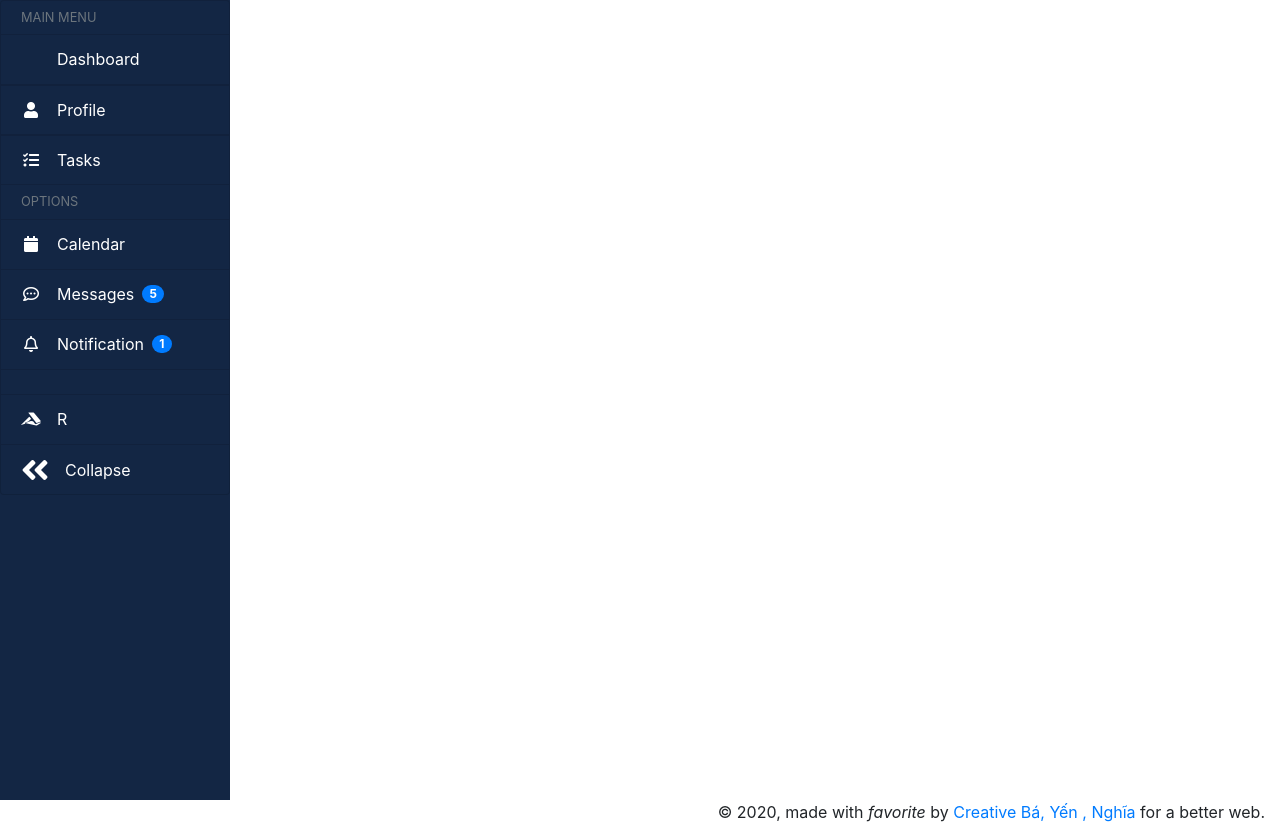
After one commit to HikPb/hn-naitei18-python-drs, a Django app: page /drs/ in a window 1280 px wide. The commit adds this page. Run offline with Django 3.2, Linux system fonts and the light colour scheme; some libraries are stand-ins or nearby versions.

Commit message:
create sidebar

```diff
--- a/dailyreportsystem/dailyreportsystem/settings.py
+++ b/dailyreportsystem/dailyreportsystem/settings.py
@@ -40,7 +40,6 @@ INSTALLED_APPS = [
     'django.contrib.messages',
     'django.contrib.staticfiles',
     'drs',
-    'table'
 ]
 
 MIDDLEWARE = [
--- a/dailyreportsystem/drs/admin.py
+++ b/dailyreportsystem/drs/admin.py
@@ -1,12 +1,12 @@
 from django.contrib import admin
 from django.contrib.auth.admin import UserAdmin
-from .forms import CustomUserCreationForm, CustomUserChangeForm
+# from .forms import CustomUserCreationForm, CustomUserChangeForm
 from .models import User, Form, Division, Position, Notification, Skill, TimeKeeping, Report
 
 
 class CustomUserAdmin(UserAdmin):
-    add_form = CustomUserCreationForm
-    form = CustomUserChangeForm
+    # add_form = CustomUserCreationForm
+    # form = CustomUserChangeForm
     model = User
     list_display = ('email', 'is_staff', 'is_active', 'manager_id',)
     list_filter = ('email', 'is_staff', 'is_active',)
--- /dev/null
+++ b/dailyreportsystem/drs/static/css/sidebar.css
@@ -0,0 +1,63 @@
+@import url('https://fonts.googleapis.com/css?family=Montserrat');
+
+/*-------------------------------- END ----*/
+    #body-row {
+        margin-left: 0;
+        margin-right: 0;
+    }
+
+    #sidebar-container {
+        min-height: 100vh;
+        background-color: #132644;
+        padding: 0;
+        /* flex: unset; */
+    }
+
+    .sidebar-expanded {
+        width: 230px;
+    }
+
+    .sidebar-collapsed {
+        /*width: 60px;*/
+        width: 100px;
+    }
+
+    /* ----------| Menu item*/
+    #sidebar-container .list-group a {
+        height: 50px;
+        color: white;
+    }
+
+    /* ----------| Submenu item*/
+    #sidebar-container .list-group li.list-group-item {
+        background-color: #132644;
+    }
+
+    #sidebar-container .list-group .sidebar-submenu a {
+        height: 45px;
+        padding-left: 30px;
+    }
+
+    .sidebar-submenu {
+        font-size: 0.9rem;
+    }
+
+    /* ----------| Separators */
+    .sidebar-separator-title {
+        background-color: #132644;
+        height: 35px;
+    }
+
+    .sidebar-separator {
+        background-color: #132644;
+        height: 25px;
+    }
+
+    .logo-separator {
+        background-color: #132644;
+        height: 60px;
+    }
+
+    a.bg-dark {
+        background-color: #132644 !important;
+    }
--- /dev/null
+++ b/dailyreportsystem/drs/static/js/sidebar.js
@@ -0,0 +1,28 @@
+// Hide submenus
+$('#body-row .collapse').collapse('hide');
+
+// Collapse/Expand icon
+$('#collapse-icon').addClass('fa-angle-double-left');
+
+// Collapse click
+$('[data-toggle=sidebar-colapse]').click(function() {
+    SidebarCollapse();
+});
+
+function SidebarCollapse () {
+    $('.menu-collapsed').toggleClass('d-none');
+    $('.sidebar-submenu').toggleClass('d-none');
+    $('.submenu-icon').toggleClass('d-none');
+    $('#sidebar-container').toggleClass('sidebar-expanded sidebar-collapsed');
+
+    // Treating d-flex/d-none on separators with title
+    var SeparatorTitle = $('.sidebar-separator-title');
+    if ( SeparatorTitle.hasClass('d-flex') ) {
+        SeparatorTitle.removeClass('d-flex');
+    } else {
+        SeparatorTitle.addClass('d-flex');
+    }
+
+    // Collapse/Expand icon
+    $('#collapse-icon').toggleClass('fa-angle-double-left fa-angle-double-right');
+}
--- /dev/null
+++ b/dailyreportsystem/drs/templates/base_generic.html
@@ -0,0 +1,157 @@
+{% load i18n %}
+
+{% block content %}
+<head>
+    {% load static %}
+    <link rel="stylesheet" href="{% static 'css/sidebar.css' %}">
+    <link rel="stylesheet" href="{% static 'css/navbar.css' %}">
+    <link rel="stylesheet" href="https://stackpath.bootstrapcdn.com/bootstrap/4.5.2/css/bootstrap.min.css" integrity="sha384-JcKb8q3iqJ61gNV9KGb8thSsNjpSL0n8PARn9HuZOnIxN0hoP+VmmDGMN5t9UJ0Z" crossorigin="anonymous">
+    <link rel="stylesheet" href="https://cdnjs.cloudflare.com/ajax/libs/font-awesome/5.14.0/css/all.min.css" integrity="sha512-1PKOgIY59xJ8Co8+NE6FZ+LOAZKjy+KY8iq0G4B3CyeY6wYHN3yt9PW0XpSriVlkMXe40PTKnXrLnZ9+fkDaog==" crossorigin="anonymous" />
+    <link rel="stylesheet" href="https://cdnjs.cloudflare.com/ajax/libs/animate.css/4.1.0/animate.min.css" integrity="sha512-kb1CHTNhoLzinkElTgWn246D6pX22xj8jFNKsDmVwIQo+px7n1yjJUZraVuR/ou6Kmgea4vZXZeUDbqKtXkEMg==" crossorigin="anonymous" />
+    <link rel="stylesheet" href="https://cdnjs.cloudflare.com/ajax/libs/hamburgers/1.1.3/hamburgers.min.css" integrity="sha512-+mlclc5Q/eHs49oIOCxnnENudJWuNqX5AogCiqRBgKnpoplPzETg2fkgBFVC6WYUVxYYljuxPNG8RE7yBy1K+g==" crossorigin="anonymous" />
+    <link rel="stylesheet" href="https://cdnjs.cloudflare.com/ajax/libs/select2/4.0.13/css/select2.min.css" integrity="sha512-nMNlpuaDPrqlEls3IX/Q56H36qvBASwb3ipuo3MxeWbsQB1881ox0cRv7UPTgBlriqoynt35KjEwgGUeUXIPnw==" crossorigin="anonymous" />
+</head>
+<div class="container-fluid p-0">
+
+<!-- Bootstrap row -->
+<div class="wrapper" id="body-row">
+
+    <!-- Sidebar -->
+<!--    <div class="row">-->
+<!--        <div class="col-sm-2">-->
+    <div id="sidebar-container" class="sidebar-expanded d-none d-md-block">
+        <!-- d-* hiddens the Sidebar in smaller devices. Its itens can be kept on the Navbar 'Menu' -->
+        <!-- Bootstrap List Group -->
+        <ul class="list-group">
+            <!-- Separator with title -->
+            <li class="list-group-item sidebar-separator-title text-muted d-flex align-items-center menu-collapsed">
+                <small>{% trans "MAIN MENU" %}</small>
+            </li>
+            <!-- /END Separator -->
+            <!-- Menu with submenu -->
+            <a href="#submenu1" data-toggle="collapse" aria-expanded="false"
+               class="bg-dark list-group-item list-group-item-action flex-column align-items-start">
+                <div class="d-flex w-100 justify-content-start align-items-center">
+                    <span class="fa fa-dashboard fa-fw mr-3"></span>
+                    <span class="menu-collapsed">Dashboard</span>
+                    <span class="submenu-icon ml-auto"></span>
+                </div>
+            </a>
+            <!-- Submenu content -->
+            <div id='submenu1' class="collapse sidebar-submenu">
+                <a href="#" class="list-group-item list-group-item-action bg-dark text-white">
+                    <span class="menu-collapsed">Charts</span>
+                </a>
+                <a href="#" class="list-group-item list-group-item-action bg-dark text-white">
+                    <span class="menu-collapsed">Reports</span>
+                </a>
+                <a href="#" class="list-group-item list-group-item-action bg-dark text-white">
+                    <span class="menu-collapsed">Tables</span>
+                </a>
+            </div>
+            <a href="#submenu2" data-toggle="collapse" aria-expanded="false"
+               class="bg-dark list-group-item list-group-item-action flex-column align-items-start">
+                <div class="d-flex w-100 justify-content-start align-items-center">
+                    <span class="fa fa-user fa-fw mr-3"></span>
+                    <span class="menu-collapsed">Profile</span>
+                    <span class="submenu-icon ml-auto"></span>
+                </div>
+            </a>
+            <!-- Submenu content -->
+            <div id='submenu2' class="collapse sidebar-submenu">
+                <a href="#" class="list-group-item list-group-item-action bg-dark text-white">
+                    <span class="menu-collapsed">Settings</span>
+                </a>
+                <a href="#" class="list-group-item list-group-item-action bg-dark text-white">
+                    <span class="menu-collapsed">Password</span>
+                </a>
+            </div>
+            <a href="#" class="bg-dark list-group-item list-group-item-action">
+                <div class="d-flex w-100 justify-content-start align-items-center">
+                    <span class="fa fa-tasks fa-fw mr-3"></span>
+                    <span class="menu-collapsed">Tasks</span>
+                </div>
+            </a>
+            <!-- Separator with title -->
+            <li class="list-group-item sidebar-separator-title text-muted d-flex align-items-center menu-collapsed">
+                <small>OPTIONS</small>
+            </li>
+            <!-- /END Separator -->
+            <a href="#" class="bg-dark list-group-item list-group-item-action">
+                <div class="d-flex w-100 justify-content-start align-items-center">
+                    <span class="fa fa-calendar fa-fw mr-3"></span>
+                    <span class="menu-collapsed">Calendar</span>
+                </div>
+            </a>
+            <a href="#" class="bg-dark list-group-item list-group-item-action">
+                <div class="d-flex w-100 justify-content-start align-items-center">
+                    <span class="far fa-comment-dots fa-fw mr-3"></span>
+                    <!--                    <span class="fa fa-envelope-o fa-fw mr-3"></span>-->
+                    <span class="menu-collapsed">Messages</span>
+                    <span class="badge badge-pill badge-primary ml-2">5
+                    </span>
+                </div>
+            </a>
+            <a href="#" class="bg-dark list-group-item list-group-item-action">
+                <div class="d-flex w-100 justify-content-start align-items-center">
+                    <span class="far fa-bell fa-fw mr-3"></span>
+                    <!--                    <span class="fa fa-envelope-o fa-fw mr-3"></span>-->
+                    <span class="menu-collapsed">Notification</span>
+                    <span class="badge badge-pill badge-primary ml-2">1
+                    </span>
+                </div>
+            </a>
+            <!-- Separator without title -->
+            <li class="list-group-item sidebar-separator menu-collapsed"></li>
+            <!-- /END Separator -->
+            <a href="#" class="bg-dark list-group-item list-group-item-action">
+                <div class="d-flex w-100 justify-content-start align-items-center">
+                    <span class="fab fa-accusoft fa-fw mr-3"></span>
+                    <span class="menu-collapsed">R</span>
+                </div>
+            </a>
+            <a href="#" data-toggle="sidebar-colapse"
+               class="bg-dark list-group-item list-group-item-action d-flex align-items-center">
+                <div class="d-flex w-100 justify-content-start align-items-center">
+                    <span id="collapse-icon" class="fa fa-2x mr-3"></span>
+                    <span id="collapse-text" class="menu-collapsed">Collapse</span>
+                </div>
+            </a>
+        </ul><!-- List Group END-->
+    </div><!-- sidebar-container END -->
+</div>
+      <footer class="footer">
+        <div class="container-fluid">
+          <div class="copyright float-right">
+            &copy;
+            <script>
+              document.write(new Date().getFullYear())
+            </script>, made with <i class="material-icons">favorite</i> by
+            <a href="https://www.creative-tim.com" target="_blank">Creative Bá, Yến , Nghĩa </a> for a better web.
+          </div>
+          <!-- your footer here -->
+        </div>
+      </footer>
+    </div>
+</div><!-- body-row END -->
+
+
+</div><!-- container -->
+<script src="https://cdnjs.cloudflare.com/ajax/libs/jquery/3.5.1/jquery.min.js"
+        integrity="sha512-bLT0Qm9VnAYZDflyKcBaQ2gg0hSYNQrJ8RilYldYQ1FxQYoCLtUjuuRuZo+fjqhx/qtq/1itJ0C2ejDxltZVFg=="
+        crossorigin="anonymous"></script>
+<script src="https://cdnjs.cloudflare.com/ajax/libs/popper.js/2.4.4/umd/popper.min.js"
+        integrity="sha512-eUQ9hGdLjBjY3F41CScH3UX+4JDSI9zXeroz7hJ+RteoCaY+GP/LDoM8AO+Pt+DRFw3nXqsjh9Zsts8hnYv8/A=="
+        crossorigin="anonymous"></script>
+<script src="https://stackpath.bootstrapcdn.com/bootstrap/4.5.2/js/bootstrap.min.js"
+        integrity="sha384-B4gt1jrGC7Jh4AgTPSdUtOBvfO8shuf57BaghqFfPlYxofvL8/KUEfYiJOMMV+rV"
+        crossorigin="anonymous"></script>
+<script src="https://cdnjs.cloudflare.com/ajax/libs/select2/4.0.13/js/select2.min.js"
+        integrity="sha512-2ImtlRlf2VVmiGZsjm9bEyhjGW4dU7B6TNwh/hx/iSByxNENtj3WVE6o/9Lj4TJeVXPi4bnOIMXFIJJAeufa0A=="
+        crossorigin="anonymous"></script>
+<script src="https://cdnjs.cloudflare.com/ajax/libs/tilt.js/1.2.1/tilt.jquery.min.js"
+        integrity="sha512-u1L7Dp3BKUP3gijgSRoMTNxmDl/5o+XOHupwwa7jsI1rMzHrllSLKsGOfqjYl8vrEG+8ghnRPNA/SCltmJCZpQ=="
+        crossorigin="anonymous"></script>
+<script src="{% static '/js/sidebar.js' %}"></script>
+
+{% endblock %}
--- a/dailyreportsystem/drs/templates/index.html
+++ b/dailyreportsystem/drs/templates/index.html
@@ -1,3 +1,4 @@
+{% extends "./base_generic.html" %}
 {% block content %}
 <h1>Home</h1>
 <p>You are logged, {{email}}</p>
--- a/dailyreportsystem/drs/urls.py
+++ b/dailyreportsystem/drs/urls.py
@@ -2,9 +2,5 @@ from django.urls import path
 from . import views
 
 urlpatterns = [
-    path('', views.index, name='home'),
-    path('myrequests/', views.ListRequestFormEmployee.as_view(), name='my_requests'),
-    path('requestform/create/', views.FormCreateView.as_view(), name='form_create'),
-    path('requestform/<int:pk>/update/', views.FormUpdateView.as_view(), name='form_update'),
-    path('requestform/<int:pk>/delete/', views.FormDeleteView.as_view(), name='form_delete'),
+    path('', views.index, name='home')
 ]
--- a/dailyreportsystem/drs/views.py
+++ b/dailyreportsystem/drs/views.py
@@ -1,13 +1,10 @@
 from django.shortcuts import render, redirect
 from django.views import generic
-from table.views import FeedDataView
 from django.contrib.auth import authenticate, login, logout
 from django.contrib.auth.mixins import LoginRequiredMixin, UserPassesTestMixin
 from django.contrib.auth.decorators import login_required
 from django.views.generic.edit import CreateView, UpdateView, DeleteView
-from .forms import CustomUserCreationForm
 from .models import Form
-from .tables import RequestFormTable
 from django.contrib import messages
 from django.utils.translation import ugettext as _
 
@@ -18,7 +15,7 @@ def index(request):
     context = {
         'email' : email,
     }
-    return render(request, 'index.html', context=context)
+    return render(request, 'base_generic.html', context=context)
 def loginUser(request):
 
     if request.method == 'POST':
```
